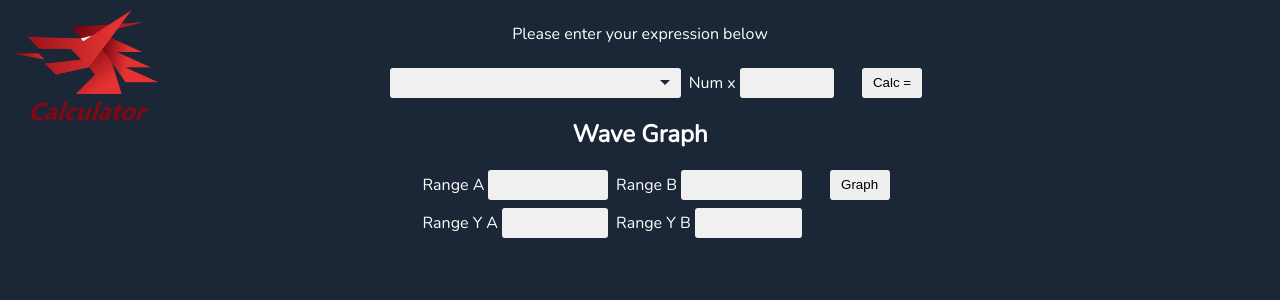
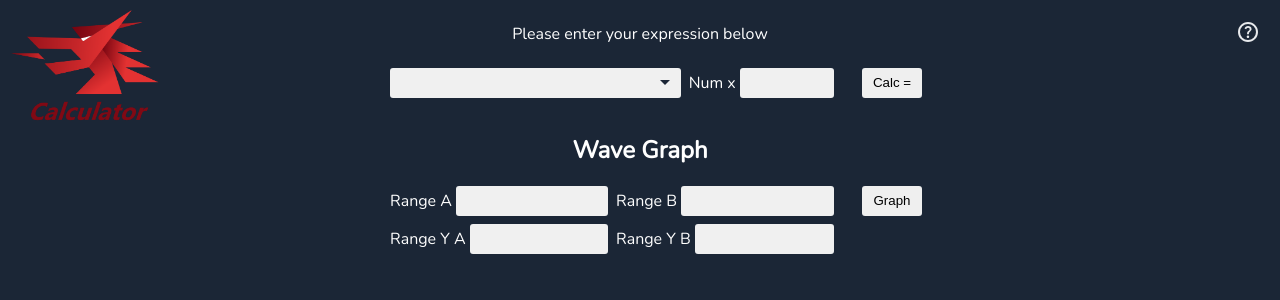
Before and after one commit to ArturDV-main/Smart-Calc-3.0-Desktop-Go, a React (Vite) app in the folder frontend/: page / in a window 1280 px wide. Shown: the top 300 px of the page. Built offline with nearby package versions, Linux system fonts and the light colour scheme.

Commit message:
help add

```diff
--- a/frontend/src/App.css
+++ b/frontend/src/App.css
@@ -31,6 +31,29 @@
     /* Maintain aspect ratio */
 }
 
+.help {
+    position: fixed;
+    top: 12px;
+    right: 12px;
+    border-radius: 3px;
+    border: none;
+    background: none;
+    padding: 8px;
+    cursor: pointer;
+    display: flex;
+}
+
+.help:hover {
+    color: #333333;
+    background-color: rgba(255, 255, 255, .3);
+}
+
+.help-container {
+    position: fixed;
+    inset: 0;
+    background-color: #1b2636;
+}
+
 .result {
     height: 20px;
     line-height: 20px;
@@ -46,6 +69,10 @@
     justify-content: center;
     max-width: 500px;
     margin: auto;
+}
+
+article {
+    padding: 4rem 2rem 2rem;
 }
 
 label {
--- a/frontend/src/App.tsx
+++ b/frontend/src/App.tsx
@@ -22,6 +22,7 @@
     const [graphData, setGraphData] = useState<main.GraphData>()
     const [historyList, setHistoryList] = useState<string[]>([])
     const [listOpened, setListOpened] = useState(false)
+    const [helpOpened, setHelpOpened] = useState(false)
 
     const [resultText, setResultText] = useState("Please enter your expression below")
 
@@ -75,7 +76,17 @@
     }, [])
 
     return (
+        <>
             <div id="app">
+                <button className='help' onClick={() => setHelpOpened(true)}>
+                    <svg xmlns="http://www.w3.org/2000/svg" height="24px" viewBox="0 -960 960 960" width="24px" fill="#e8eaed">
+                        <path
+                            d="M478-240q21 0 35.5-14.5T528-290q0-21-14.5-35.5T478-340q-21 0-35.5 14.5T428-290q0 21 14.5 35.5T478-240Zm-36-154h74q0-33 7.5-52t42.5-52q26-26
+                            41-49.5t15-56.5q0-56-41-86t-97-30q-57 0-92.5 30T342-618l66 26q5-18 22.5-39t53.5-21q32 0 48 17.5t16 38.5q0 20-12 37.5T506-526q-44 39-54 59t-10 73Zm38
+                            314q-83 0-156-31.5T197-197q-54-54-85.5-127T80-480q0-83 31.5-156T197-763q54-54 127-85.5T480-880q83 0 156 31.5T763-763q54 54 85.5 127T880-480q0 83-31.5
+                            156T763-197q-54 54-127 85.5T480-80Zm0-80q134 0 227-93t93-227q0-134-93-227t-227-93q-134 0-227 93t-93 227q0 134 93 227t227 93Zm0-320Z"/>
+                    </svg>
+                </button>
                 <div id="logo-container">
                     <img src={logo} id="logo" alt="logo" />
                 </div>
@@ -150,5 +161,23 @@
                     </div>
                 </div>
             </div>
+
+            {helpOpened &&
+                <div className='help-container'>
+                    <button className='help' onClick={() => setHelpOpened(false)}>
+                        <svg xmlns="http://www.w3.org/2000/svg" height="24px" viewBox="0 -960 960 960" width="24px" fill="#e8eaed">
+                            <path
+                                d="m336-280 144-144 144 144 56-56-144-144 144-144-56-56-144 144-144-144-56 56 144 144-144 144 56 56ZM480-80q-83
+                                0-156-31.5T197-197q-54-54-85.5-127T80-480q0-83 31.5-156T197-763q54-54 127-85.5T480-880q83 0 156 31.5T763-763q54
+                                54 85.5 127T880-480q0 83-31.5 156T763-197q-54 54-127 85.5T480-80Zm0-80q134 0 227-93t93-227q0-134-93-227t-227-93q-134
+                                0-227 93t-93 227q0 134 93 227t227 93Zm0-320Z" />
+                        </svg>
+                    </button>
+                    <article>
+                        Умный калькулятор... Давишь кнопки, жмёшь равно...
+                    </article>
+                </div>}
+        </>
+
     )
 }
```
Lines whose indentation alone changed are shown as unchanged.
